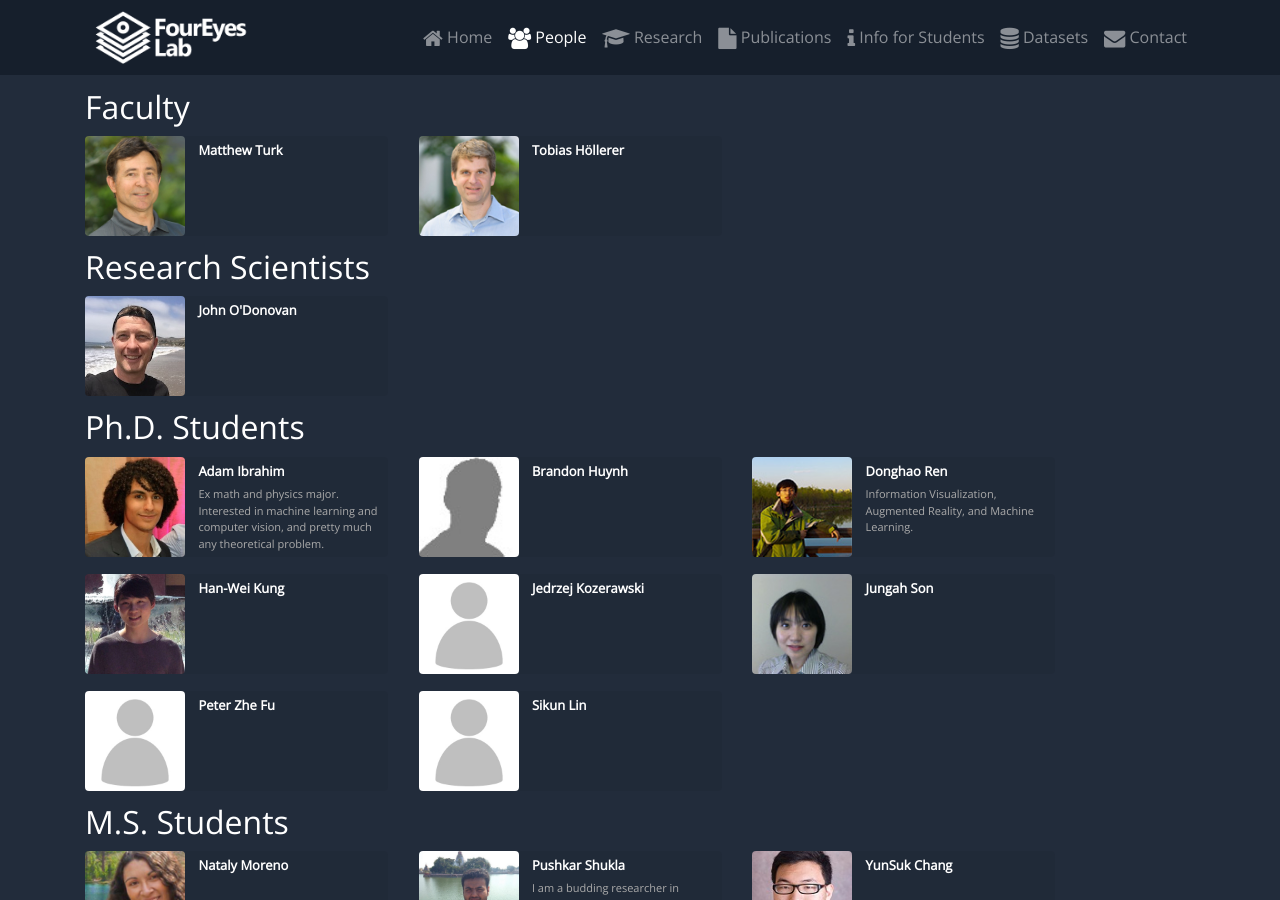
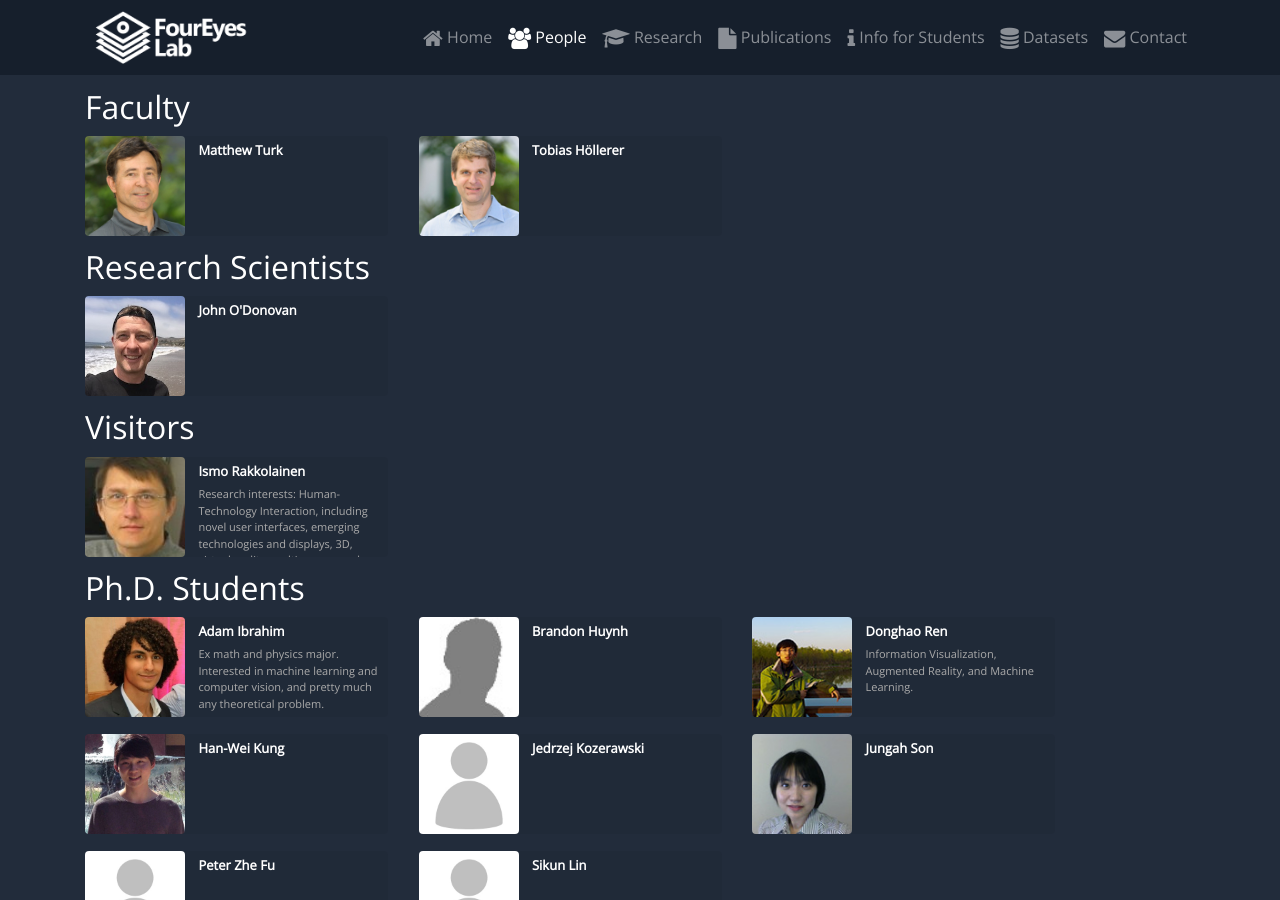
Before and after one commit to FourEyesLab/foureyeslab.github.io, a Jekyll site: the page built from people.html, in a window 1280 px wide and 900 px high. Built offline with Jekyll 4.4.1, drawn with Linux system fonts in a browser that asks for light colours; nearby versions of some CDN libraries.

Commit message:
Update people.yml

```diff
--- a/_data/people.yml
+++ b/_data/people.yml
@@ -5,6 +5,13 @@
 #   website: Your website full URL, optional
 #   role: faculty / research_scientist / phd_student / master_student / visitor
 #   alumni: yes / no (or leave out)
+
+- name: "Ismo Rakkolainen"
+  display: "Ismo Rakkolainen"
+  photo: ismo_rakkolainen.jpg
+  alumni: no
+  role: visitor
+  description: "Research interests: Human-Technology Interaction, including novel user interfaces, emerging technologies and displays, 3D, virtual reality, multisensory and multimodal interaction, etc. I am also a co-inventor of the FogScreen."
 
 - name: "Peter Zhe Fu"
   display: "Peter Zhe Fu"
```
